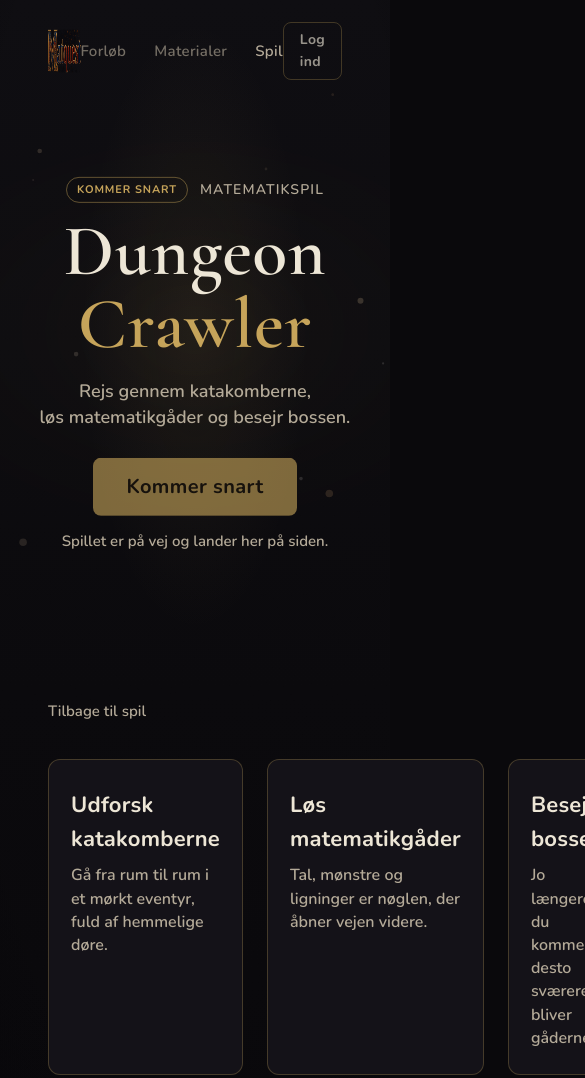
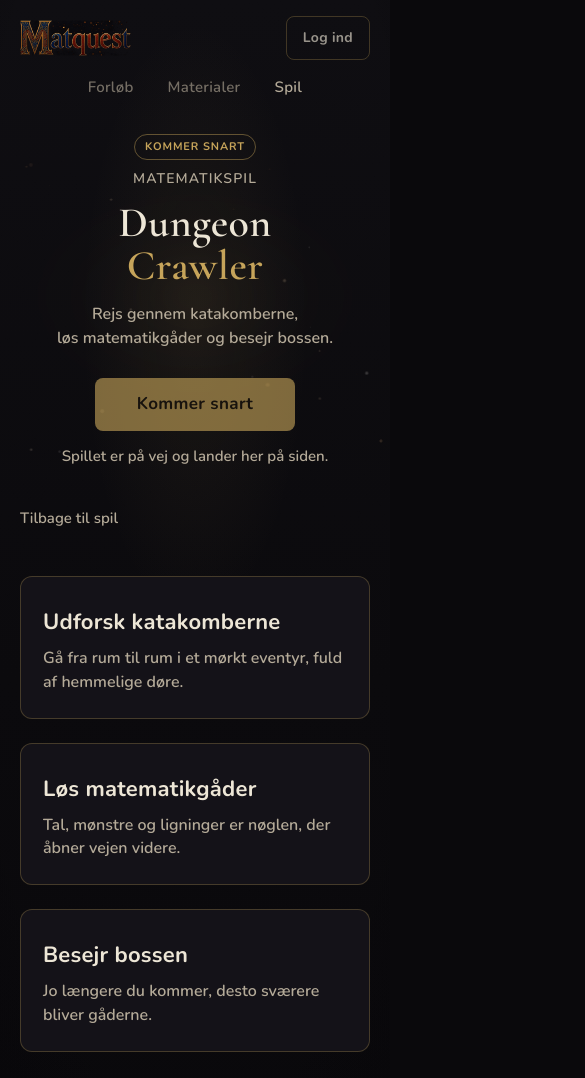
Before and after one commit to jkofoed90-cloud/laeringsportal-test, a plain HTML site: page spil/dungeon-crawler/index.html in a window 390 px wide. Shown: the top 1078 px of the page, 585 px wide, since content can reach past the window. Drawn offline with nearby package versions, Linux system fonts and the light colour scheme.

Commit message:
Tilføj mobil- og tabletvisning på forside, spiloversigt og Dungeon Crawler.

```diff
--- a/spil/style.css
+++ b/spil/style.css
@@ -284,3 +284,94 @@ a.game-card:focus-visible { outline: 2px solid var(--gold); outline-offset: 3px;
 
 /* Markering: ikke i brug endnu — dimmet, uden kryds */
 .ikke-i-brug { cursor: not-allowed; opacity: .62; }
+
+@media (max-width: 1279px) {
+  :root { --gutter: 28px; }
+  .top {
+    position: relative;
+    left: auto;
+    transform: none;
+    grid-template-columns: 1fr auto;
+    grid-template-areas:
+      "logo login"
+      "nav nav";
+    row-gap: 4px;
+    padding-top: 16px;
+    width: 100%;
+  }
+  .logo { grid-area: logo; }
+  .top-right { grid-area: login; }
+  .nav {
+    grid-area: nav;
+    justify-content: center;
+    gap: 8px 22px;
+    flex-wrap: wrap;
+    padding: 2px 0 8px;
+  }
+  .nav a {
+    display: inline-flex;
+    align-items: center;
+    min-height: 44px;
+    padding: 8px 6px;
+  }
+  .btn-ghost {
+    min-height: 44px;
+    padding: 10px 16px;
+  }
+  .stage { height: 480px; }
+  .stage-overview { height: 280px; min-height: 240px; max-height: none; }
+  .stage-copy,
+  .stage-copy-overview {
+    width: auto;
+    max-width: 36rem;
+    padding: 0 24px;
+  }
+  .pill { white-space: nowrap; }
+  .kicker { flex-wrap: wrap; }
+  .stage-copy h1 { font-size: 56px; }
+  .stage-copy-overview h1 { font-size: 52px; }
+  .game-grid { grid-template-columns: 1fr; }
+  .game-card { min-height: 180px; }
+  .how-list { grid-template-columns: 1fr; }
+  .back-link a {
+    display: inline-flex;
+    align-items: center;
+    min-height: 44px;
+  }
+}
+
+@media (max-width: 767px) {
+  :root { --gutter: 20px; }
+  .logo-img { height: 36px; }
+  .stage,
+  .stage-overview {
+    height: auto;
+    min-height: 0;
+    max-height: none;
+  }
+  .stage-copy,
+  .stage-copy-overview {
+    position: relative;
+    left: auto;
+    top: auto;
+    transform: none;
+    width: 100%;
+    max-width: none;
+    padding: 16px 20px 28px;
+  }
+  .kicker {
+    flex-direction: column;
+    align-items: center;
+    gap: 8px;
+  }
+  .stage-copy h1 { font-size: 42px; }
+  .stage-copy-overview h1 { font-size: 40px; }
+  .lead { font-size: 16px; }
+  .btn-play {
+    min-height: 44px;
+    font-size: 17px;
+    min-width: 200px;
+    width: auto;
+    white-space: nowrap;
+  }
+}
--- a/style.css
+++ b/style.css
@@ -238,3 +238,65 @@ ul { list-style: none; }
 /* Markering: ikke i brug endnu — dimmet, uden kryds */
 .ikke-i-brug { cursor: not-allowed; opacity: .62; }
 .how-item.ikke-i-brug:hover { border-color: var(--gold-line); }
+
+@media (max-width: 1279px) {
+  :root { --gutter: 28px; }
+  .top {
+    grid-template-columns: 1fr auto;
+    grid-template-areas:
+      "logo login"
+      "nav nav";
+    row-gap: 4px;
+    padding-top: 16px;
+  }
+  .logo { grid-area: logo; }
+  .top-right { grid-area: login; }
+  .nav {
+    grid-area: nav;
+    justify-content: center;
+    gap: 8px 22px;
+    flex-wrap: wrap;
+    padding: 2px 0 8px;
+  }
+  .nav a {
+    display: inline-flex;
+    align-items: center;
+    min-height: 44px;
+    padding: 8px 6px;
+  }
+  .btn-ghost {
+    min-height: 44px;
+    padding: 10px 16px;
+  }
+  .hero { padding: 4px var(--gutter) 24px; }
+  .hero-brand { padding: 8px 0 22px; }
+  .hero-logo { width: min(480px, 70vw); }
+  .hero-body {
+    grid-template-columns: 1fr;
+    gap: 0;
+  }
+  .hero-aside { display: none; }
+  .pill { white-space: nowrap; }
+  .how-item {
+    min-height: 64px;
+    padding: 14px 16px;
+  }
+  .foot { padding: 18px var(--gutter) 28px; }
+}
+
+@media (max-width: 767px) {
+  :root { --gutter: 20px; }
+  .logo-img { height: 36px; }
+  .hero-logo { width: min(300px, 82vw); }
+  .hero-brand { padding: 2px 0 14px; }
+  .how-item { min-height: 60px; gap: 12px; }
+  .how-title-row {
+    display: grid;
+    grid-template-columns: 1fr auto;
+    align-items: start;
+    column-gap: 8px;
+  }
+  .how-title-row .pill { margin-left: 0; white-space: nowrap; }
+  .how-item h2 { font-size: 16px; }
+  .foot { padding: 16px var(--gutter) 24px; }
+}
```
